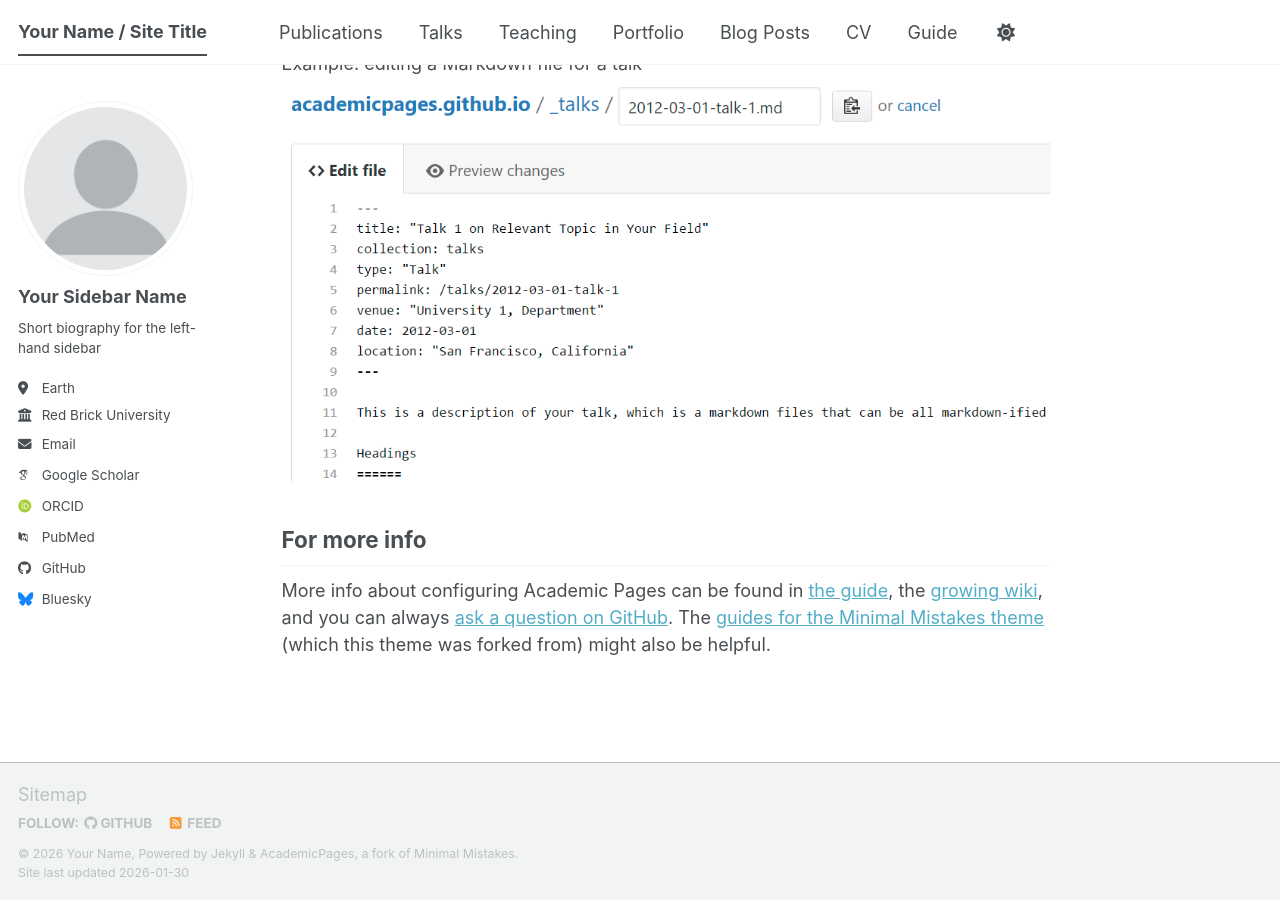
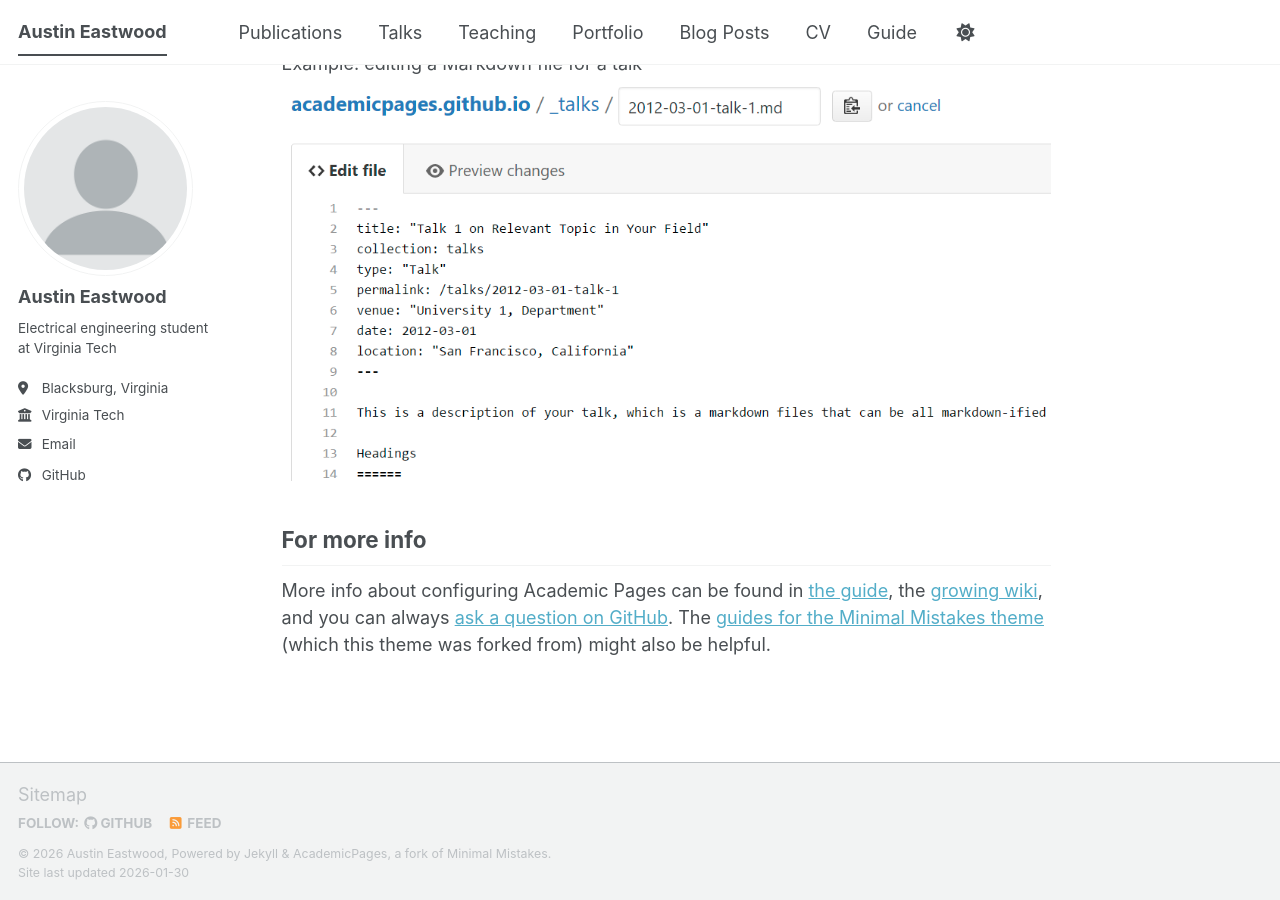
Before and after one commit to austinteastwood/austinteastwood.github.io, a Jekyll site: the page built from _pages/about.md, in a window 1280 px wide and 900 px high, scrolled down 2720 px. Built offline with Jekyll 4.4.1, drawn with Linux system fonts in a browser that asks for light colours; some web fonts are replaced; a script bundle is joined from its source files by our own code; library files that are not in the unit come from our copies.

Commit message:
Update _config.yml

```diff
--- a/_config.yml
+++ b/_config.yml
@@ -9,14 +9,14 @@
 # Basic Site Settings
 locale                   : "en-US"
 site_theme               : "default" # The available themes options are "default", "air", "sunrise", "mint", "dirt" and "contrast"
-title                    : "Your Name / Site Title"
+title                    : "Austin Eastwood"
 title_separator          : "-"
-name                     : &name "Your Name"
-description              : &description "Your Name's academic portfolio"   # Update this with a general description of your site, this is the default if not overridden by a page
-url                      : https://academicpages.github.io # The base hostname & protocol for your site e.g. "https://[your GitHub username].github.io",
+name                     : &name "Austin Eastwood"
+description              : &description "Electrical engineering student at Virginia Tech"   # Update this with a general description of your site, this is the default if not overridden by a page
+url                      : https://austinteastwood.github.io # The base hostname & protocol for your site e.g. "https://[your GitHub username].github.io",
                                                            # or if you already have some other page hosted on Github then use "https://[your GitHub username].github.io/[Your Repo Name]"
 baseurl                  : "" # the subpath of your site, e.g. "/blog"
-repository               : "academicpages/academicpages.github.io"
+repository               : "austinteastwood/austinteastwood.github.io"
 
 # Site Author - The following control what appear as part of the author content on the side bar.
 #               If a field is blank the icon and link will not appear, otherwise it will be shown.
@@ -24,24 +24,24 @@ repository               : "academicpages/academicpages.github.io"
 author:
   # Biographic information
   avatar           : "profile.png"
-  name             : "Your Sidebar Name"
+  name             : "Austin Eastwood"
   pronouns         : # example: "she/her"
-  bio              : "Short biography for the left-hand sidebar"
-  location         : "Earth"
-  employer         : "Red Brick University"
+  bio              : "Electrical engineering student at Virginia Tech"
+  location         : "Blacksburg, Virginia"
+  employer         : "Virginia Tech"
   uri              : # URL
-  email            : "none@example.org"
+  email            : "austinteastwood@vt.edu"
 
   # Academic websites
   academia         : # URL
   arxiv            : # URL - Update with the correct link to your profile
-  googlescholar    : "https://scholar.google.com/citations?user=PS_CX0AAAAAJ"
+  googlescholar    : # URL
   inspire-hep      : # URL
   impactstory      : # URL
-  orcid            : "https://orcid.org/yourorcidurl"
+  orcid            : # URL
   semantic         : # URL
   ssrn             : # URL
-  pubmed           : "https://www.ncbi.nlm.nih.gov/pubmed/?term=john+snow"
+  pubmed           : # URL
   researchgate     : # URL
   scopus           : # URL
   zotero           : # URL
@@ -51,13 +51,13 @@ author:
   bitbucket        : # Username - Update with your username on the site
   codepen          : # Username
   dribbble         : # Username
-  github           : "academicpages"
+  github           : "austinteastwood"
   kaggle           : # Username
   stackoverflow    : # User number or user number and name (i.e., use "1" or "1/jeff-atwood")
 
   # Social media
   artstation       : # Username
-  bluesky          : "bsky.app" # Replace this with you Bluesky username
+  bluesky          : # Username
   facebook         : # Username
   flickr           : # Username
   foursquare       : # Username
```
